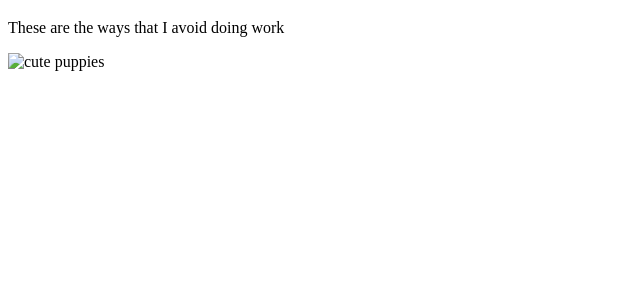
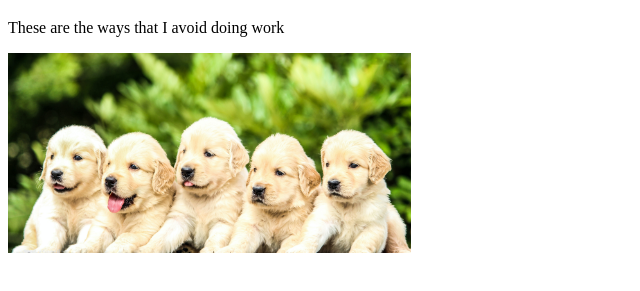
Before and after one commit to buenaujc/buenaujc.github.io, a plain HTML site: page index.html in a window 1280 px wide. Shown: the part 87-378 px from the top of the page, without its empty margins (0-640 px from the left). Drawn offline with Linux system fonts and the light colour scheme.

Commit message:
update puppy picture name

```diff
--- a/index.html
+++ b/index.html
@@ -8,6 +8,6 @@
     <a href="reading.html">Reading </a>
     <h1> Procrastination is a thing </h1>
     <p> These are the ways that I avoid doing work </p>
-    <img src="Puppies.jpg" alt="cute puppies" height="200">
+    <img src="bharathi-kannan-rfL-thiRzDs-unsplash.jpg" alt="cute puppies" height="200">
  </body>
 </html>
```
